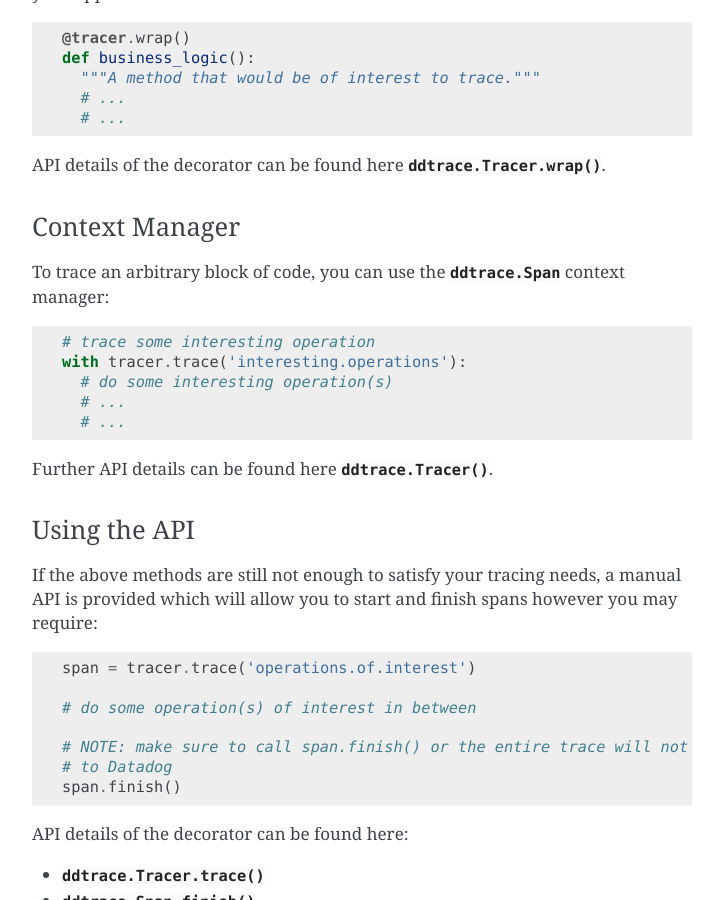
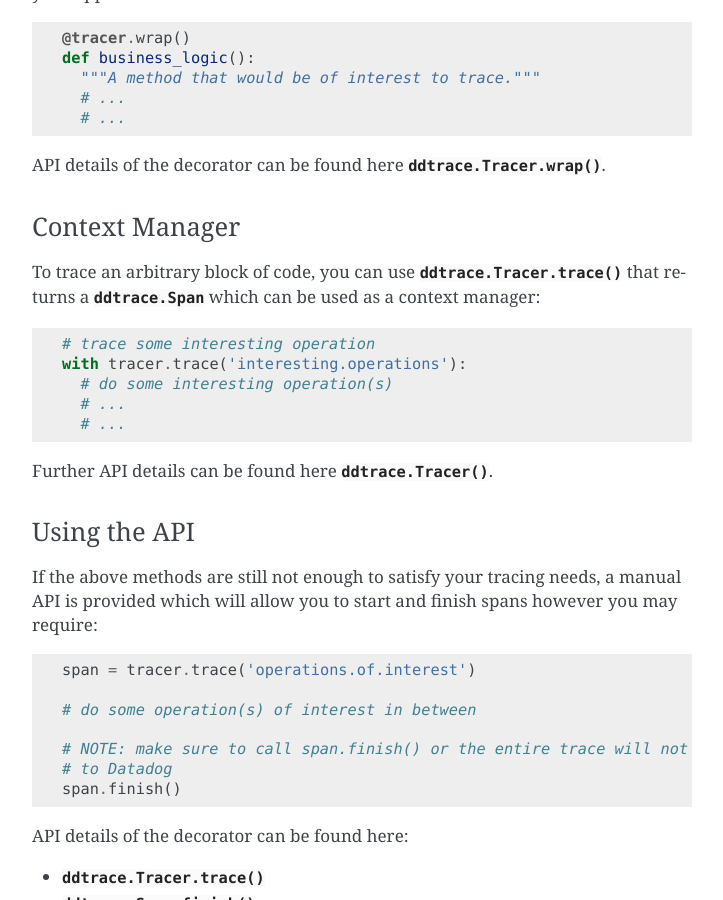
Before and after one commit to laminarasm9/dd-trace-py, a Sphinx documentation site: the page built from docs/basic_usage.rst, in a window 1280 px wide and 900 px high, scrolled down 1362 px. Shown: the whole window, without its empty margins (388-1111 px from the left). Built offline with Sphinx 7.4.7, drawn with Linux system fonts in a browser that asks for light colours.

Commit message:
Improve tracer.trace docs

```diff
--- a/docs/basic_usage.rst
+++ b/docs/basic_usage.rst
@@ -75,8 +75,8 @@ API details of the decorator can be found here :py:meth:`ddtrace.Tracer.wrap`.
 Context Manager
 ^^^^^^^^^^^^^^^
 
-To trace an arbitrary block of code, you can use the :py:mod:`ddtrace.Span`
-context manager::
+To trace an arbitrary block of code, you can use :py:meth:`ddtrace.Tracer.trace`
+that returns a :py:mod:`ddtrace.Span` which can be used as a context manager::
 
   # trace some interesting operation
   with tracer.trace('interesting.operations'):
```
